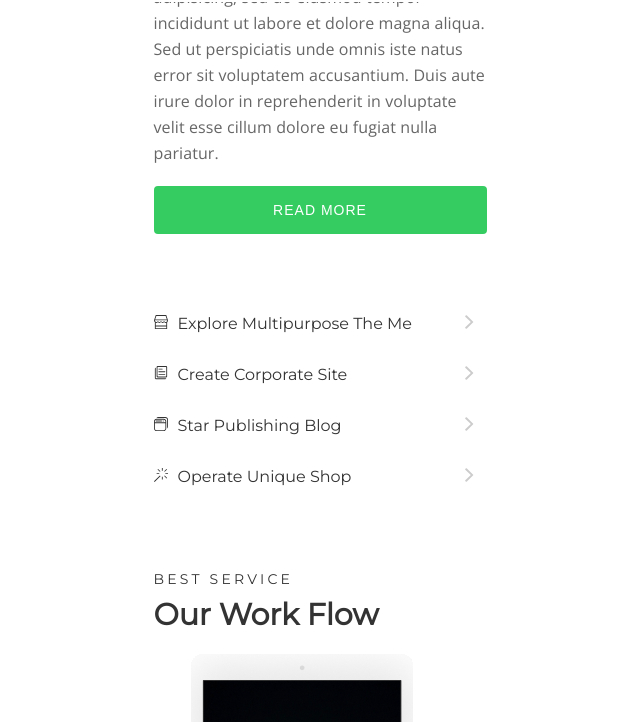
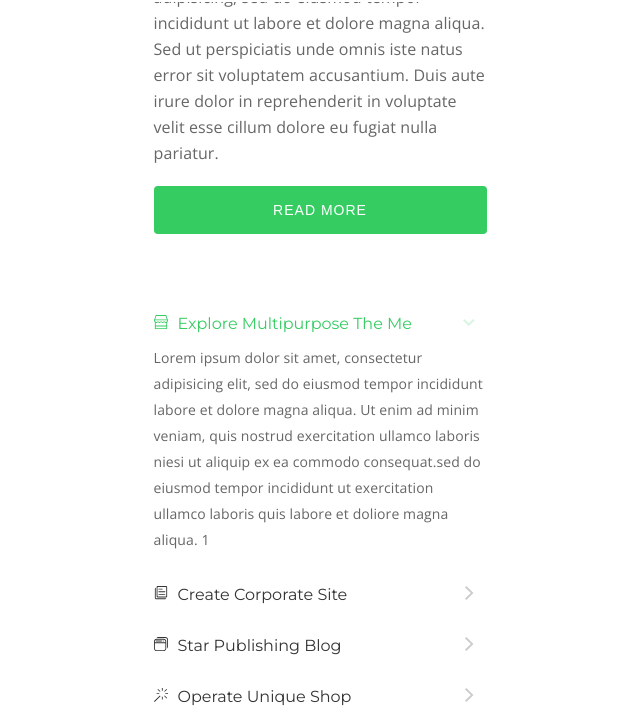
Before and after one commit to MikeKalinowski/gatsbydemo, a Gatsby site: page / in a window 1280 px wide. Both pictures are taken after a click on the icon 788 px from the left and 1036 px from the top of the page. Shown: the part 714-1436 px from the top of the page, without its empty margins (320-960 px from the left). Built offline with nearby package versions, Linux system fonts and the light colour scheme; Gatsby itself is replaced by a stand-in of ours.

Commit message:
Accordion JS

```diff
--- a/src/components/accordion.css
+++ b/src/components/accordion.css
@@ -28,3 +28,27 @@
 	line-height: 12px;
 	font-size: 16px;
 }
+
+.accordionText {
+	display: none;
+	margin-top: 12px;
+	font-family: Open Sans;
+	font-style: normal;
+	font-weight: normal;
+	line-height: 26px;
+	font-size: 14px;
+	letter-spacing: 0.1px;
+	color: #666666;
+}
+
+.accordionTextVisible {
+	display: block;
+}
+
+.accordionClicked .accordionTitle{
+	color: #35CC62
+}
+
+.accordionClicked path{
+	fill: #35CC62
+}
--- a/src/components/accordion.js
+++ b/src/components/accordion.js
@@ -3,18 +3,58 @@ import React from 'react'
 
 import './accordion.css'
 
-const Accordion = ({accordionTitle, accordionText, accordionIcon}) => (
-	<div className="accordion">
+// const Accordion = ({accordionTitle, accordionText, accordionIcon}) => (
+// 	<div className="accordion">
+// 		<svg className="icon" width="14" height="14">
+// 				<path fill-rule="evenodd" clip-rule="evenodd" d={accordionIcon} fill="#333333"/>
+// 		</svg>
+// 		<span className="accordionTitle">
+// 			{accordionTitle}
+// 		</span>
+// 		<svg className="closingArrow" width="16" height="16" >
+// 			<path fill-rule="evenodd" clip-rule="evenodd" d="M12.2297 7.63956C12.4343 7.83629 12.4343 8.16371 12.2297 8.36044L5.67612 14.6612C5.48022 14.8495 5.16975 14.8469 4.97704 14.6553L4.25398 13.9363C4.05396 13.7375 4.05796 13.4126 4.2628 13.2187L9.7758 8L4.25618 2.76261C4.05008 2.56705 4.04815 2.23926 4.25192 2.04128L4.97711 1.33673C5.17042 1.14893 5.47778 1.14813 5.67206 1.33491L12.2297 7.63956Z" fill="black" fill-opacity="0.2"/>
+// 		</svg>
+// 	</div>
+// )
+
+class Accordion extends React.Component {
+	constructor(props) {
+		super(props)
+
+		this.state = {
+			clicked: false
+		}
+	}
+
+	iconToShow = this.props.arrowIconClicked;
+	arrowIconNotClicked = "M12.2297 7.63956C12.4343 7.83629 12.4343 8.16371 12.2297 8.36044L5.67612 14.6612C5.48022 14.8495 5.16975 14.8469 4.97704 14.6553L4.25398 13.9363C4.05396 13.7375 4.05796 13.4126 4.2628 13.2187L9.7758 8L4.25618 2.76261C4.05008 2.56705 4.04815 2.23926 4.25192 2.04128L4.97711 1.33673C5.17042 1.14893 5.47778 1.14813 5.67206 1.33491L12.2297 7.63956Z";
+	arrowIconClicked = "M2.95765 5.33963C3.15166 5.15059 3.46092 5.15042 3.65513 5.33925L7.75622 9.32659L11.8573 5.33925C12.0515 5.15042 12.3608 5.15059 12.5548 5.33963L13.2057 5.97387C13.4071 6.17013 13.4071 6.49384 13.2057 6.69009L8.10516 11.66C7.911 11.8492 7.60145 11.8492 7.40729 11.66L2.30673 6.69009C2.10532 6.49384 2.10532 6.17013 2.30673 5.97387L2.95765 5.33963Z";
+
+	handleClick = () => {
+		this.setState({ clicked: !this.state.clicked });
+	}
+
+
+	render() {
+		return(
+			<div>
+				<div className={this.state.clicked ? "accordion accordionClicked" : "accordion"} onClick={this.handleClick}>
 					<svg className="icon" width="14" height="14">
-				<path fill-rule="evenodd" clip-rule="evenodd" d={accordionIcon} fill="#333333"/>
+							<path fillRule="evenodd" clipRule="evenodd" d={this.props.accordionIcon} fill="#333333"/>
 					</svg>
 					<span className="accordionTitle">
-			{accordionTitle}
+						{this.props.accordionTitle}
 					</span>
-		<svg className="closingArrow" width="16" height="16" >
-			<path fill-rule="evenodd" clip-rule="evenodd" d="M12.2297 7.63956C12.4343 7.83629 12.4343 8.16371 12.2297 8.36044L5.67612 14.6612C5.48022 14.8495 5.16975 14.8469 4.97704 14.6553L4.25398 13.9363C4.05396 13.7375 4.05796 13.4126 4.2628 13.2187L9.7758 8L4.25618 2.76261C4.05008 2.56705 4.04815 2.23926 4.25192 2.04128L4.97711 1.33673C5.17042 1.14893 5.47778 1.14813 5.67206 1.33491L12.2297 7.63956Z" fill="black" fill-opacity="0.2"/>
+					<svg className="closingArrow" width="16" height="16" onClick={this.handleClick}>
+						<path fillRule="evenodd" clipRule="evenodd" d={this.state.clicked ? this.arrowIconClicked : this.arrowIconNotClicked} fill="black" fillOpacity="0.2"/>
 					</svg>
 				</div>
+				<div className={this.state.clicked ? "accordionText accordionTextVisible" : "accordionText"}>
+				{this.props.accordionText}
+				</div>
+			</div>
 		)
+	}
+}
 
 export default Accordion
--- a/src/components/card.js
+++ b/src/components/card.js
@@ -6,7 +6,7 @@ const Card = ({title, text, icon}) => (
   <div className="card">
     <div className="cardIcon">
     	<svg className="icon" width="32" height="32">
-    			<path fill-rule="evenodd" clip-rule="evenodd" d={icon} fill="#666666"/>
+    			<path fillRule="evenodd" clipRule="evenodd" d={icon} fill="#666666"/>
     	</svg>
     </div>
     <div>
--- a/src/components/showYourWork.js
+++ b/src/components/showYourWork.js
@@ -15,10 +15,22 @@ const ShowYourWork = () => (
     </div>
     <GreenButton buttonText="READ MORE"/>
     <div className="accordionsWrapper">
-    <Accordion accordionTitle="Explore Multipurpose The Me" accordionText="text1"  accordionIcon="M13.1294 7.49175V10.5V11.375V14H0.879375V11.375V10.5V7.35175C0.3325 6.84863 0.002625 6.0515 0 5.25H0.004375L1.75437 0H12.2544L14.0044 5.25H14.0087C14.0061 6.13462 13.7944 7.00875 13.1294 7.49175ZM1.75451 13.125H12.2545V11.375H1.75451V13.125ZM12.2545 10.5H1.75451V7.8225C1.88664 7.854 2.02139 7.875 2.16314 7.875C2.82114 7.875 3.53864 7.54513 3.94201 7C4.29551 7.53813 4.76889 7.875 5.46364 7.875C6.09014 7.875 6.64139 7.45062 7.00451 7C7.36676 7.45062 7.91889 7.875 8.54451 7.875C9.24014 7.875 9.71351 7.53813 10.067 7C10.4704 7.54513 11.1599 7.875 11.817 7.875C11.9711 7.875 12.1036 7.85496 12.2366 7.83483L12.2366 7.83483L12.2545 7.83213V10.5ZM11.6708 0.875H2.33721L1.17083 4.375H12.8372L11.6708 0.875ZM2.163 7C1.54875 7 1.03688 6.00338 0.889879 5.25H13.1189C13.1189 5.25 13.1294 7 11.8449 7C10.5044 7 10.5044 6.12587 10.5044 6.12587H9.6215C9.6215 6.12587 9.6285 7 8.5435 7C7.44188 7 7.46638 6.12587 7.46638 6.12587H6.5415C6.5415 6.12587 6.56688 7 5.4635 7C4.37938 7 4.37938 6.12587 4.37938 6.12587H3.50438C3.50438 7 2.77813 7 2.163 7Z"/>
-    <Accordion accordionTitle="Create Corporate Site" accordionText="text2" accordionIcon="M3.50007 11.375H12.2501C12.7331 11.375 13.1251 10.9839 13.1251 10.5V0.875C13.1251 0.391125 12.7331 0 12.2501 0H3.50007C3.01707 0 2.62507 0.391125 2.62507 0.875V10.5C2.62507 10.9839 3.01707 11.375 3.50007 11.375ZM11.8125 0.875854C12.054 0.875854 12.25 1.07185 12.25 1.31335V10.0634C12.25 10.3049 12.054 10.5009 11.8125 10.5009H3.93751C3.69601 10.5009 3.50001 10.304 3.50001 10.0634V1.31335C3.50001 1.07098 3.69601 0.875854 3.93751 0.875854H11.8125ZM10.9374 8.75088H4.81243C4.57093 8.75088 4.37493 8.55488 4.37493 8.3125C4.37493 8.071 4.57093 7.875 4.81243 7.875H10.9374C11.1789 7.875 11.3749 8.071 11.3749 8.3125C11.3749 8.55488 11.1789 8.75088 10.9374 8.75088ZM4.81243 6.125H10.9374C11.1789 6.125 11.3749 5.929 11.3749 5.6875C11.3749 5.446 11.1789 5.25 10.9374 5.25H4.81243C4.57093 5.25 4.37493 5.446 4.37493 5.6875C4.37493 5.929 4.57093 6.125 4.81243 6.125ZM8.31243 3.5H4.81243C4.57093 3.5 4.37493 3.30487 4.37493 3.0625C4.37493 2.82013 4.57093 2.625 4.81243 2.625H8.31243C8.55393 2.625 8.74993 2.821 8.74993 3.0625C8.74993 3.304 8.55393 3.5 8.31243 3.5ZM1.75 13.1259H11.375C11.858 13.1259 12.25 12.7339 12.25 12.25H1.75V1.75085C1.267 1.75085 0.875 2.14285 0.875 2.62585V12.2509C0.875 12.7339 1.267 13.1259 1.75 13.1259Z"/>
-    <Accordion accordionTitle="Star Publishing Blog" accordionText="text3" accordionIcon="M13.125 9.62588V11.5701C13.6579 11.0889 14 10.3994 14 9.625V2.625C14 1.176 12.8249 0 11.375 0H4.37498C3.60061 0 2.91198 0.342125 2.43161 0.875H11.375V0.875875C12.341 0.875875 13.125 1.659 13.125 2.625V9.625V9.62588ZM12.25 4.375C12.25 2.926 11.0749 1.75 9.625 1.75H2.625C1.17513 1.75 0 2.926 0 4.375V5.25V6.125V11.375C0 12.8249 1.17513 14 2.625 14H9.625C11.0749 14 12.25 12.8249 12.25 11.375V6.125V5.25V4.375ZM0.874857 11.375C0.874857 12.341 1.65886 13.125 2.62486 13.125H9.62486C10.5909 13.125 11.3749 12.341 11.3749 11.375V6.125H0.874857V11.375ZM0.874857 5.25V4.375C0.874857 3.409 1.65886 2.625 2.62486 2.625H9.62486C10.5909 2.625 11.3749 3.409 11.3749 4.375V5.25H0.874857ZM7.87511 4.375H1.75011V3.5H7.87511V4.375ZM8.74989 4.375H9.62489V3.5H8.74989V4.375Z"/>
-    <Accordion accordionTitle="Operate Unique Shop" accordionText="text4" accordionIcon="M7.87848 2.6775V0H8.75261V2.67838C8.46211 2.63638 8.16811 2.63637 7.87848 2.6775ZM10.1906 3.30051C10.287 3.37256 10.3835 3.4447 10.4712 3.5324C10.5577 3.61892 10.6287 3.71385 10.6997 3.80885L10.7345 3.85528L13.1268 1.46302L12.5432 0.878525L10.1509 3.27078L10.1906 3.30051ZM11.3251 5.25085C11.3671 5.54135 11.3671 5.83448 11.326 6.12498H14.0026V5.25085H11.3251ZM5.92163 3.80179C5.99124 3.70923 6.06101 3.61646 6.14508 3.5324C6.2264 3.45108 6.31515 3.38405 6.40394 3.31698L6.40402 3.31692L6.40405 3.31689L6.40409 3.31687C6.42511 3.30099 6.44614 3.2851 6.46708 3.26903L4.07658 0.878525L3.49208 1.46302L5.88258 3.85353L5.92163 3.80179ZM5.29021 6.12498H2.62759V5.25085H5.29196C5.24909 5.54135 5.24909 5.83448 5.29021 6.12498ZM6.46687 8.12242C6.35654 8.04083 6.2455 7.95872 6.14512 7.85834C6.03836 7.75158 5.95227 7.63362 5.86548 7.51472L5.86338 7.51184L0 13.3743L0.62825 14.0026L4.14663 10.4842L6.49075 8.14009L6.46687 8.12242ZM8.75159 8.71155V11.3759H7.87747V8.7133C8.16797 8.75442 8.46197 8.75442 8.75159 8.71155ZM10.6928 7.591C10.6239 7.68262 10.5549 7.77439 10.471 7.85836C10.3876 7.94169 10.2956 8.01072 10.2038 8.0796C10.1866 8.09246 10.1695 8.1053 10.1525 8.11824L12.543 10.5087L13.1266 9.92424L10.7361 7.53374C10.7216 7.55277 10.7072 7.57188 10.6928 7.591Z"/>
+    <Accordion
+      accordionTitle="Explore Multipurpose The Me"
+      accordionText="Lorem ipsum dolor sit amet, consectetur adipisicing elit, sed do eiusmod tempor incididunt labore et dolore magna aliqua. Ut enim ad minim veniam, quis nostrud exercitation ullamco laboris niesi ut aliquip ex ea commodo consequat.sed do eiusmod tempor incididunt ut exercitation ullamco laboris quis  labore et doliore magna aliqua. 1"
+      accordionIcon="M13.1294 7.49175V10.5V11.375V14H0.879375V11.375V10.5V7.35175C0.3325 6.84863 0.002625 6.0515 0 5.25H0.004375L1.75437 0H12.2544L14.0044 5.25H14.0087C14.0061 6.13462 13.7944 7.00875 13.1294 7.49175ZM1.75451 13.125H12.2545V11.375H1.75451V13.125ZM12.2545 10.5H1.75451V7.8225C1.88664 7.854 2.02139 7.875 2.16314 7.875C2.82114 7.875 3.53864 7.54513 3.94201 7C4.29551 7.53813 4.76889 7.875 5.46364 7.875C6.09014 7.875 6.64139 7.45062 7.00451 7C7.36676 7.45062 7.91889 7.875 8.54451 7.875C9.24014 7.875 9.71351 7.53813 10.067 7C10.4704 7.54513 11.1599 7.875 11.817 7.875C11.9711 7.875 12.1036 7.85496 12.2366 7.83483L12.2366 7.83483L12.2545 7.83213V10.5ZM11.6708 0.875H2.33721L1.17083 4.375H12.8372L11.6708 0.875ZM2.163 7C1.54875 7 1.03688 6.00338 0.889879 5.25H13.1189C13.1189 5.25 13.1294 7 11.8449 7C10.5044 7 10.5044 6.12587 10.5044 6.12587H9.6215C9.6215 6.12587 9.6285 7 8.5435 7C7.44188 7 7.46638 6.12587 7.46638 6.12587H6.5415C6.5415 6.12587 6.56688 7 5.4635 7C4.37938 7 4.37938 6.12587 4.37938 6.12587H3.50438C3.50438 7 2.77813 7 2.163 7Z"/>
+    <Accordion
+      accordionTitle="Create Corporate Site"
+      accordionText="Lorem ipsum dolor sit amet, consectetur adipisicing elit, sed do eiusmod tempor incididunt labore et dolore magna aliqua. Ut enim ad minim veniam, quis nostrud exercitation ullamco laboris niesi ut aliquip ex ea commodo consequat.sed do eiusmod tempor incididunt ut exercitation ullamco laboris quis  labore et doliore magna aliqua. 2"
+      accordionIcon="M3.50007 11.375H12.2501C12.7331 11.375 13.1251 10.9839 13.1251 10.5V0.875C13.1251 0.391125 12.7331 0 12.2501 0H3.50007C3.01707 0 2.62507 0.391125 2.62507 0.875V10.5C2.62507 10.9839 3.01707 11.375 3.50007 11.375ZM11.8125 0.875854C12.054 0.875854 12.25 1.07185 12.25 1.31335V10.0634C12.25 10.3049 12.054 10.5009 11.8125 10.5009H3.93751C3.69601 10.5009 3.50001 10.304 3.50001 10.0634V1.31335C3.50001 1.07098 3.69601 0.875854 3.93751 0.875854H11.8125ZM10.9374 8.75088H4.81243C4.57093 8.75088 4.37493 8.55488 4.37493 8.3125C4.37493 8.071 4.57093 7.875 4.81243 7.875H10.9374C11.1789 7.875 11.3749 8.071 11.3749 8.3125C11.3749 8.55488 11.1789 8.75088 10.9374 8.75088ZM4.81243 6.125H10.9374C11.1789 6.125 11.3749 5.929 11.3749 5.6875C11.3749 5.446 11.1789 5.25 10.9374 5.25H4.81243C4.57093 5.25 4.37493 5.446 4.37493 5.6875C4.37493 5.929 4.57093 6.125 4.81243 6.125ZM8.31243 3.5H4.81243C4.57093 3.5 4.37493 3.30487 4.37493 3.0625C4.37493 2.82013 4.57093 2.625 4.81243 2.625H8.31243C8.55393 2.625 8.74993 2.821 8.74993 3.0625C8.74993 3.304 8.55393 3.5 8.31243 3.5ZM1.75 13.1259H11.375C11.858 13.1259 12.25 12.7339 12.25 12.25H1.75V1.75085C1.267 1.75085 0.875 2.14285 0.875 2.62585V12.2509C0.875 12.7339 1.267 13.1259 1.75 13.1259Z"/>
+    <Accordion
+      accordionTitle="Star Publishing Blog"
+      accordionText="Lorem ipsum dolor sit amet, consectetur adipisicing elit, sed do eiusmod tempor incididunt labore et dolore magna aliqua. Ut enim ad minim veniam, quis nostrud exercitation ullamco laboris niesi ut aliquip ex ea commodo consequat.sed do eiusmod tempor incididunt ut exercitation ullamco laboris quis  labore et doliore magna aliqua. 3"
+      accordionIcon="M13.125 9.62588V11.5701C13.6579 11.0889 14 10.3994 14 9.625V2.625C14 1.176 12.8249 0 11.375 0H4.37498C3.60061 0 2.91198 0.342125 2.43161 0.875H11.375V0.875875C12.341 0.875875 13.125 1.659 13.125 2.625V9.625V9.62588ZM12.25 4.375C12.25 2.926 11.0749 1.75 9.625 1.75H2.625C1.17513 1.75 0 2.926 0 4.375V5.25V6.125V11.375C0 12.8249 1.17513 14 2.625 14H9.625C11.0749 14 12.25 12.8249 12.25 11.375V6.125V5.25V4.375ZM0.874857 11.375C0.874857 12.341 1.65886 13.125 2.62486 13.125H9.62486C10.5909 13.125 11.3749 12.341 11.3749 11.375V6.125H0.874857V11.375ZM0.874857 5.25V4.375C0.874857 3.409 1.65886 2.625 2.62486 2.625H9.62486C10.5909 2.625 11.3749 3.409 11.3749 4.375V5.25H0.874857ZM7.87511 4.375H1.75011V3.5H7.87511V4.375ZM8.74989 4.375H9.62489V3.5H8.74989V4.375Z"/>
+    <Accordion
+      accordionTitle="Operate Unique Shop"
+      accordionText="Lorem ipsum dolor sit amet, consectetur adipisicing elit, sed do eiusmod tempor incididunt labore et dolore magna aliqua. Ut enim ad minim veniam, quis nostrud exercitation ullamco laboris niesi ut aliquip ex ea commodo consequat.sed do eiusmod tempor incididunt ut exercitation ullamco laboris quis  labore et doliore magna aliqua. 4"
+      accordionIcon="M7.87848 2.6775V0H8.75261V2.67838C8.46211 2.63638 8.16811 2.63637 7.87848 2.6775ZM10.1906 3.30051C10.287 3.37256 10.3835 3.4447 10.4712 3.5324C10.5577 3.61892 10.6287 3.71385 10.6997 3.80885L10.7345 3.85528L13.1268 1.46302L12.5432 0.878525L10.1509 3.27078L10.1906 3.30051ZM11.3251 5.25085C11.3671 5.54135 11.3671 5.83448 11.326 6.12498H14.0026V5.25085H11.3251ZM5.92163 3.80179C5.99124 3.70923 6.06101 3.61646 6.14508 3.5324C6.2264 3.45108 6.31515 3.38405 6.40394 3.31698L6.40402 3.31692L6.40405 3.31689L6.40409 3.31687C6.42511 3.30099 6.44614 3.2851 6.46708 3.26903L4.07658 0.878525L3.49208 1.46302L5.88258 3.85353L5.92163 3.80179ZM5.29021 6.12498H2.62759V5.25085H5.29196C5.24909 5.54135 5.24909 5.83448 5.29021 6.12498ZM6.46687 8.12242C6.35654 8.04083 6.2455 7.95872 6.14512 7.85834C6.03836 7.75158 5.95227 7.63362 5.86548 7.51472L5.86338 7.51184L0 13.3743L0.62825 14.0026L4.14663 10.4842L6.49075 8.14009L6.46687 8.12242ZM8.75159 8.71155V11.3759H7.87747V8.7133C8.16797 8.75442 8.46197 8.75442 8.75159 8.71155ZM10.6928 7.591C10.6239 7.68262 10.5549 7.77439 10.471 7.85836C10.3876 7.94169 10.2956 8.01072 10.2038 8.0796C10.1866 8.09246 10.1695 8.1053 10.1525 8.11824L12.543 10.5087L13.1266 9.92424L10.7361 7.53374C10.7216 7.55277 10.7072 7.57188 10.6928 7.591Z"/>
     </div>
   </div>
 )
```
Also changed, not shown: src/components/header.js (+6 -6 lines), src/components/hero.js (+4 -4 lines). Lines whose indentation alone changed are shown as unchanged.
